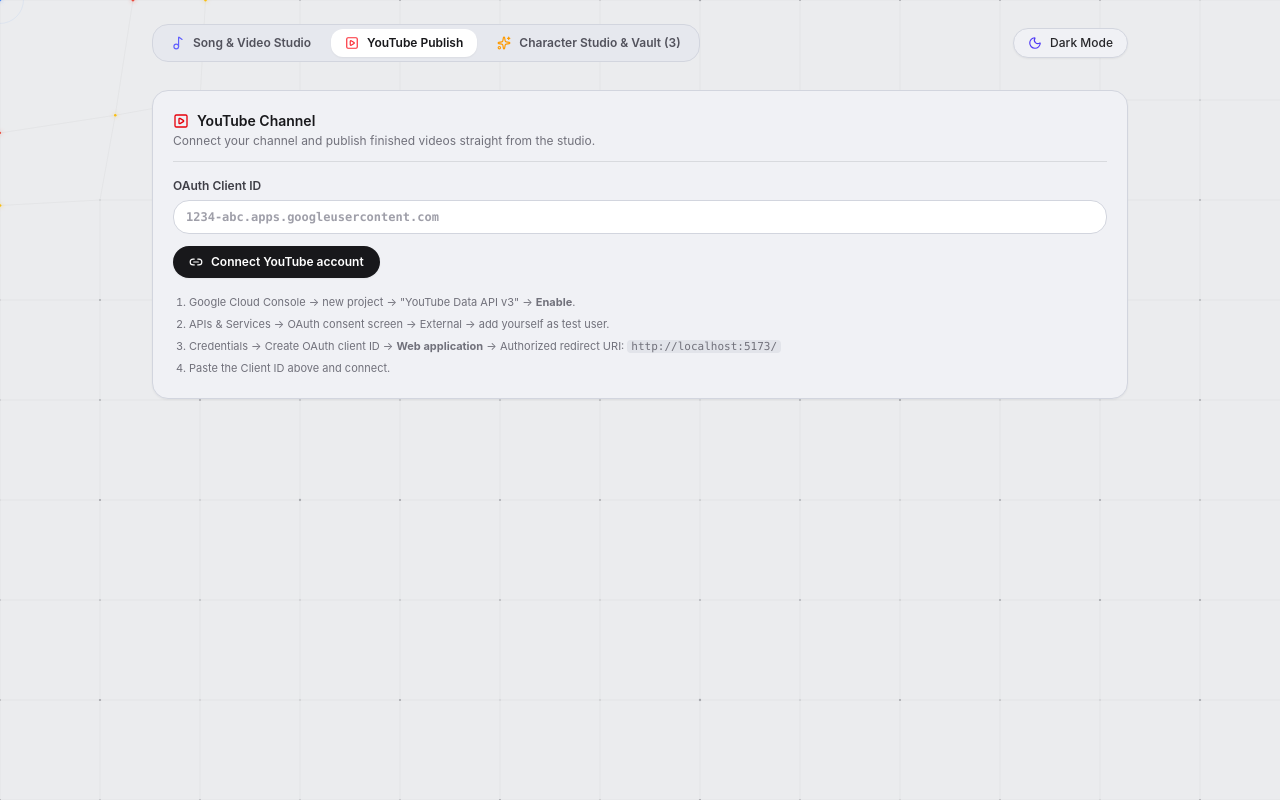
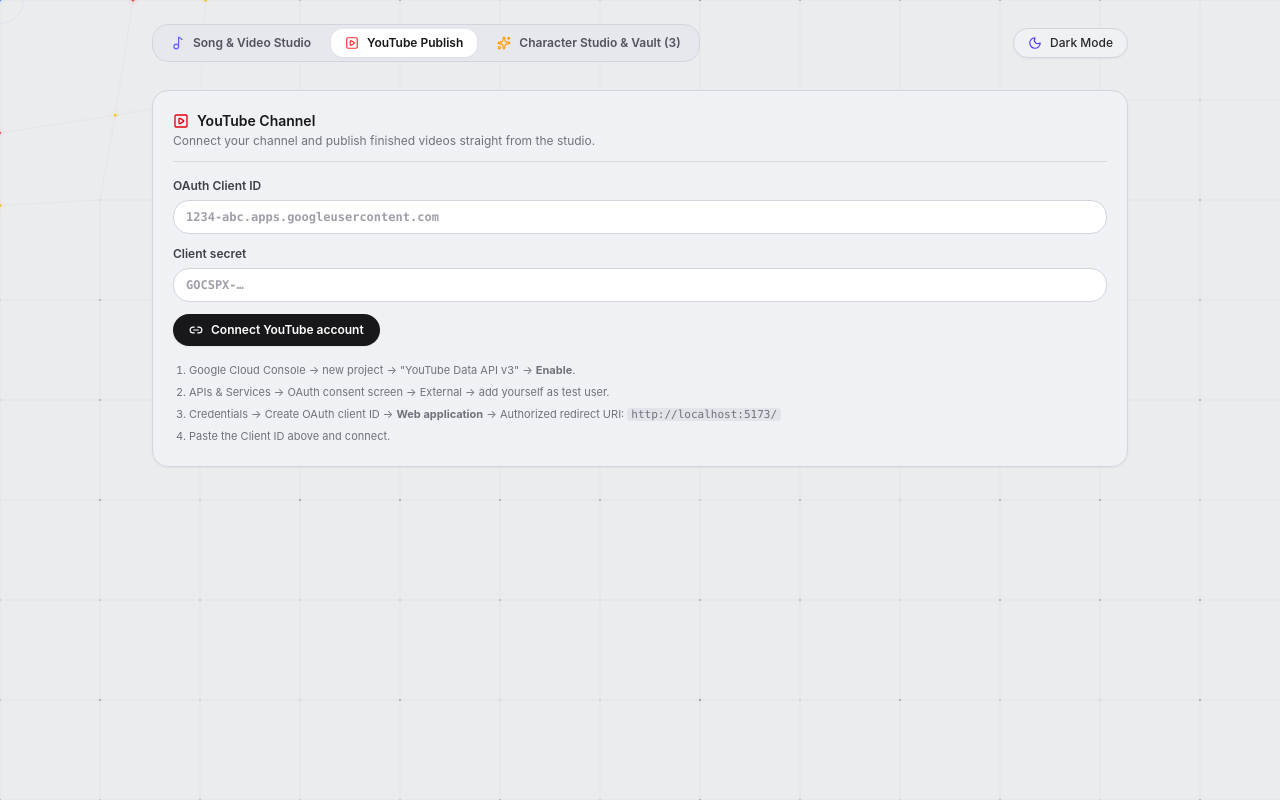
Before and after one commit to UmLyrithyreach/youtube_kids_automation, a React (Vite) app in the folder app/: page / in a window 1280 px wide. Both pictures are taken after a click on the button "YouTube Publish". Built offline with nearby package versions, Linux system fonts and the light colour scheme.

Commit message:
Send client_secret at token exchange (Web-app OAuth client)

```diff
--- a/app/src/components/YouTubePanel.tsx
+++ b/app/src/components/YouTubePanel.tsx
@@ -6,7 +6,9 @@
   connectYouTube,
   handleRedirect,
   loadClientId,
+  loadClientSecret,
   saveClientId,
+  saveClientSecret,
   clearAuth,
   uploadVideo,
   type YtAuth,
@@ -20,6 +22,7 @@
   const [auth, setAuth] = useState<YtAuth | null>(null)
   const [booting, setBooting] = useState(true)
   const [clientIdInput, setClientIdInput] = useState(() => loadClientId())
+  const [secretInput, setSecretInput] = useState(() => loadClientSecret())
   const [file, setFile] = useState<File | null>(null)
   const [meta, setMeta] = useState<UploadMeta>({ title: "", description: "", visibility: "public", madeForKids: true })
   const [uploading, setUploading] = useState(false)
@@ -45,7 +48,12 @@
       toast.error("Paste your OAuth Client ID first — see the numbered steps below the button")
       return
     }
+    if (!secretInput.trim()) {
+      toast.error("Paste the client secret too (same Credentials page as the Client ID)")
+      return
+    }
     saveClientId(clientIdInput)
+    saveClientSecret(secretInput)
     toast.message("Redirecting to Google sign-in…")
     connectYouTube(clientIdInput).catch((e: Error) => toast.error(e.message))
   }
@@ -107,6 +115,16 @@
               placeholder="1234-abc.apps.googleusercontent.com"
               value={clientIdInput}
               onChange={(e) => setClientIdInput(e.target.value)}
+            />
+          </label>
+          <label className="text-xs font-semibold text-zinc-700 dark:text-zinc-300">
+            Client secret
+            <input
+              type="password"
+              className={inputCls + " mt-1.5 font-mono"}
+              placeholder="GOCSPX-…"
+              value={secretInput}
+              onChange={(e) => setSecretInput(e.target.value)}
             />
           </label>
           <button
--- a/app/src/lib/youtube.ts
+++ b/app/src/lib/youtube.ts
@@ -4,6 +4,7 @@
 import { loadChannelInfo } from "./youtubeTypes"
 const AUTH_KEY = "yt-kids-youtube-v1"
 const CLIENT_KEY = "yt-kids-youtube-clientid"
+const SECRET_KEY = "yt-kids-youtube-clientsecret"
 const SCOPES = [
   "https://www.googleapis.com/auth/youtube.upload",
   "https://www.googleapis.com/auth/youtube.readonly",
@@ -29,6 +30,14 @@
 
 export function saveClientId(id: string): void {
   localStorage.setItem(CLIENT_KEY, id.trim())
+}
+
+export function loadClientSecret(): string {
+  return localStorage.getItem(SECRET_KEY) ?? ""
+}
+
+export function saveClientSecret(secret: string): void {
+  localStorage.setItem(SECRET_KEY, secret.trim())
 }
 
 function b64url(bytes: Uint8Array): string {
@@ -71,6 +80,8 @@
 }
 
 async function tokenRequest(body: Record<string, string>): Promise<Tokens> {
+  const secret = loadClientSecret()
+  if (secret) body.client_secret = secret
   const res = await fetch("/cors-proxy/", {
     method: "POST",
     headers: { "x-target-url": "https://oauth2.googleapis.com/token" },
@@ -120,6 +131,7 @@
     const verifier = sessionStorage.getItem("yt-pkce-verifier") ?? ""
     window.history.replaceState({}, "", window.location.pathname)
     if (!clientId.trim() || !verifier) throw new Error("missing client ID or PKCE verifier — connect again")
+    if (!loadClientSecret()) throw new Error("this Google client needs its client secret — paste it on the YouTube tab, then connect again")
     const tokens = await tokenRequest({
       client_id: clientId.trim(),
       code,
```
